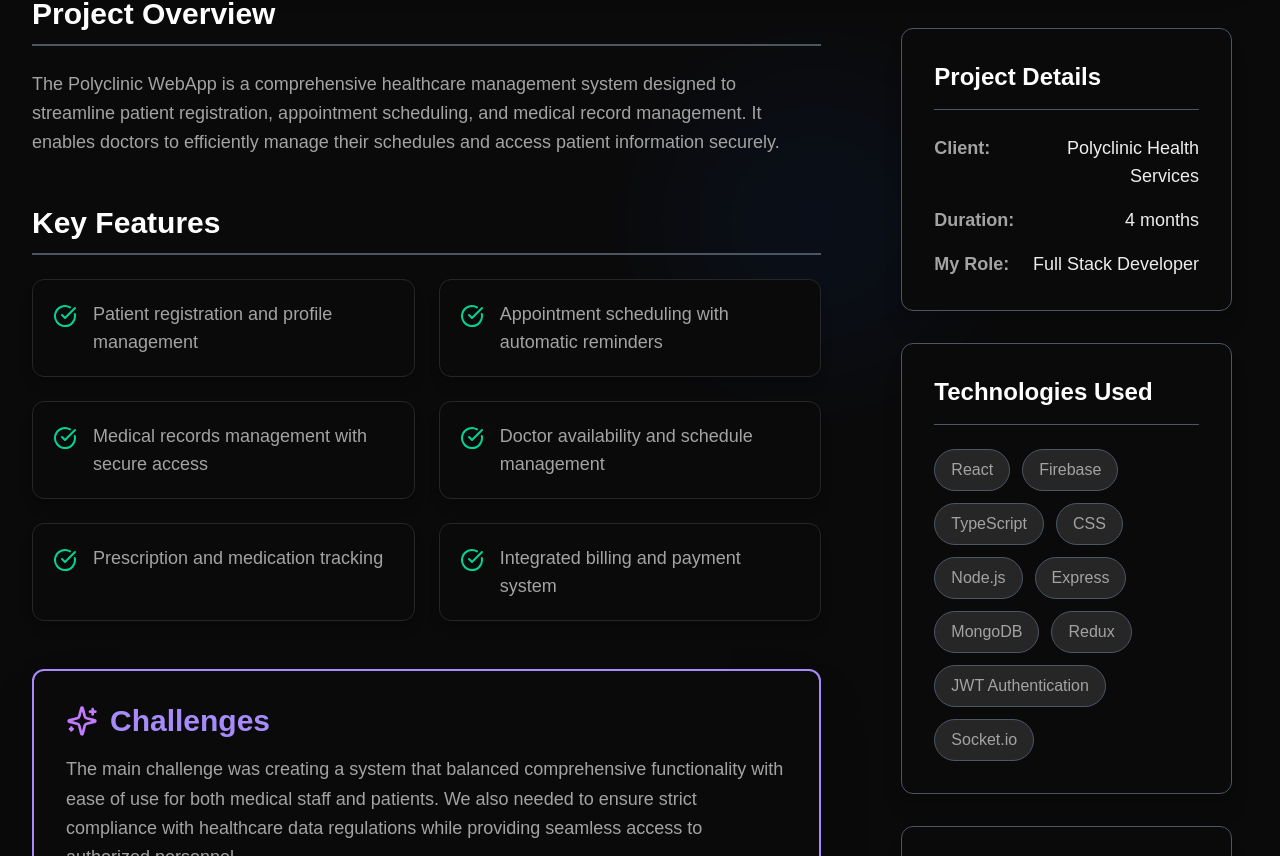
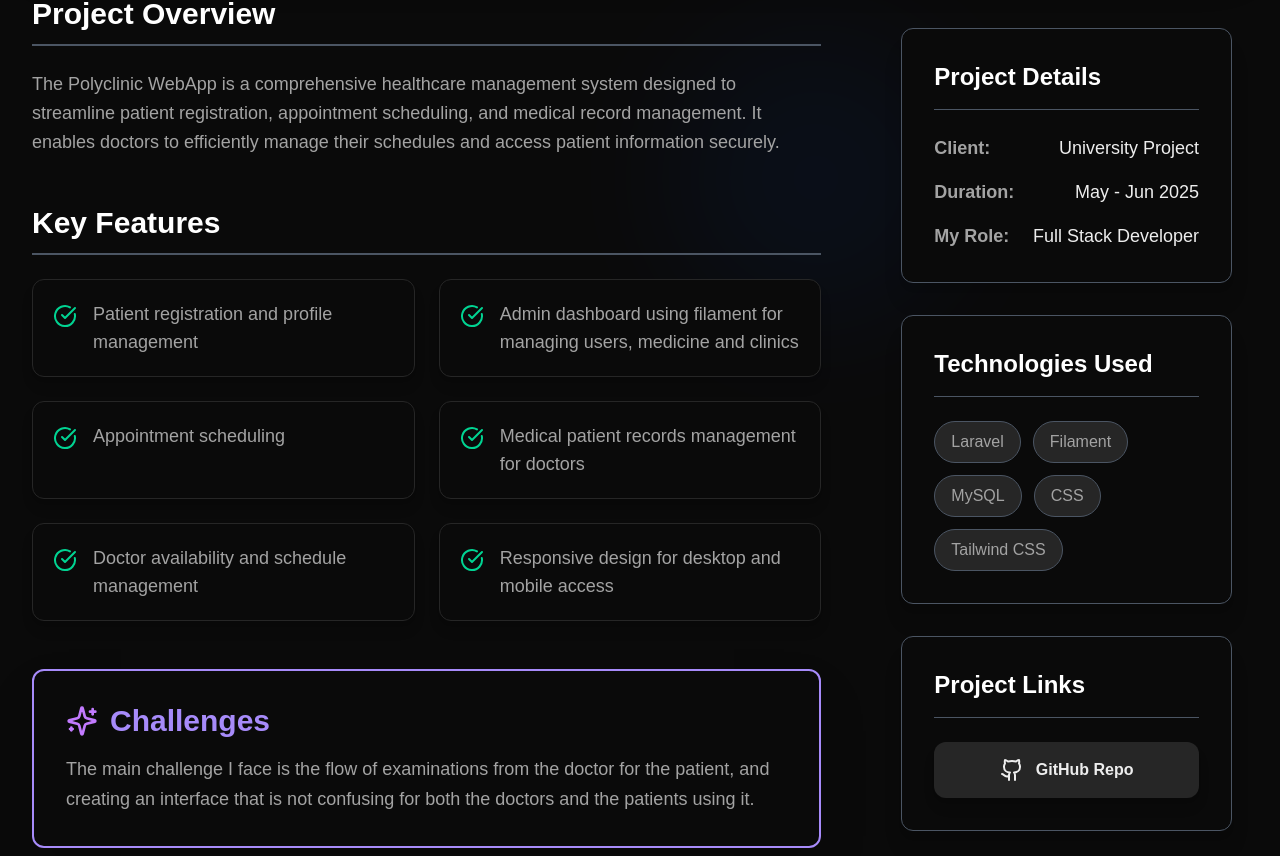
Before and after one commit to AriqF1/web-portofolio, a Next.js app: page /projects/polyclinic-webapp in a window 1280 px wide. Shown: the part 1164-2020 px from the top of the page. Built offline with nearby package versions, Linux system fonts and the light colour scheme.

Commit message:
refactor: add new projects

```diff
--- a/src/data/projects.ts
+++ b/src/data/projects.ts
@@ -25,16 +25,16 @@ export const projects: Project[] = [
     tags: ["React", "Tailwind CSS"],
     githubUrl: "https://github.com/AriqF1/web-mhs",
     fullDescription:
-      "This student dashboard application provides a comprehensive solution for managing academic activities, tracking performance, and accessing course materials. Built with Next.js and React, it offers a seamless experience across all devices.",
-    client: "University Assignment",
-    duration: "3 months",
-    role: "Fullstack Developer",
+      "This project website is an assignment from the course to create a university dashboard that can be used to manage students, courses, and lecturers. This website is built using React Js for the frontend and styled with Tailwindcss to achieve a modern and responsive appearance.",
+    client: "University Project",
+    duration: "Jan - May 2025",
+    role: "Frontend Developer",
     features: [
-      "tracking and visualization using chart.js",
+      "Auto redirect login with role management",
+      "Tracking and visualization using chart.js",
       "Lecturers management",
-      "Course material organization and search",
-      "Calendar integration with deadline reminders",
-      "Direct messaging with instructors",
+      "Courses management",
+      "Json-server integration for mock API",
       "Mobile-responsive design for on-the-go access",
     ],
     technologies: ["React", "Tailwind CSS", "Node.js", "Chart.js"],
@@ -44,42 +44,37 @@ export const projects: Project[] = [
       "/api/placeholder/800/500",
     ],
     challenges:
-      "One of the main challenges was integrating with the university's existing student information system while maintaining data security and privacy. We also needed to ensure the application was accessible and performed well on low-bandwidth connections for students in remote areas.",
+      "The main challenge I faced in this project was creating an interactive and responsive website design. I was also quite unfamiliar with json-server at first.",
     solutions:
-      "We implemented a secure API layer that interfaced with the university's systems, using OAuth 2.0 for authentication. For performance, we utilized static generation where possible and dynamic imports to reduce initial load times. We also developed an offline mode using service workers that allowed students to access cached materials without an internet connection.",
+      "My solution in this project is to research the dashboard appearance that my university has and then implement it into my own project. I also learned how to configure json-server from the documentation.  ",
   },
   {
     id: "polyclinic-webapp",
-    title: "Sismenkes - Healthcare Management System",
+    title: "PoliCare - Healthcare Management System",
     description:
       "A drag-and-drop task management application with user authentication and real-time updates.",
     image: "/api/placeholder/400/320",
-    tags: ["React", "Firebase", "TypeScript", "CSS"],
-    githubUrl: "https://github.com/yourusername/project2",
+    tags: ["Laravel", "Filament", "MySQL", "CSS"],
+    githubUrl: "https://github.com/AriqF1/web_poliklinik2",
     fullDescription:
       "The Polyclinic WebApp is a comprehensive healthcare management system designed to streamline patient registration, appointment scheduling, and medical record management. It enables doctors to efficiently manage their schedules and access patient information securely.",
-    client: "Polyclinic Health Services",
-    duration: "4 months",
+    client: "University Project",
+    duration: "May - Jun 2025",
     role: "Full Stack Developer",
     features: [
       "Patient registration and profile management",
-      "Appointment scheduling with automatic reminders",
-      "Medical records management with secure access",
+      "Admin dashboard using filament for managing users, medicine and clinics",
+      "Appointment scheduling",
+      "Medical patient records management for doctors",
       "Doctor availability and schedule management",
-      "Prescription and medication tracking",
-      "Integrated billing and payment system",
+      "Responsive design for desktop and mobile access",
     ],
     technologies: [
-      "React",
-      "Firebase",
-      "TypeScript",
+      "Laravel",
+      "Filament",
+      "MySQL",
       "CSS",
-      "Node.js",
-      "Express",
-      "MongoDB",
-      "Redux",
-      "JWT Authentication",
-      "Socket.io",
+      "Tailwind CSS",
     ],
     images: [
       "/api/placeholder/800/500",
@@ -87,40 +82,34 @@ export const projects: Project[] = [
       "/api/placeholder/800/500",
     ],
     challenges:
-      "The main challenge was creating a system that balanced comprehensive functionality with ease of use for both medical staff and patients. We also needed to ensure strict compliance with healthcare data regulations while providing seamless access to authorized personnel.",
+      "The main challenge I face is the flow of examinations from the doctor for the patient, and creating an interface that is not confusing for both the doctors and the patients using it.",
     solutions:
-      "We implemented a role-based authentication system with granular permissions and audit logging. The UI was designed with extensive user testing involving actual healthcare providers to ensure intuitive workflows. Data is encrypted both in transit and at rest, with automated backups and disaster recovery procedures.",
+      "The solution is that I study the inspection flow from the existing polyclinic website and create a database structure before it is implemented. Also, I research a minimalist and easy-to-understand design from various websites.",
   },
   {
     id: "soccer-score-website",
     title: "Premier HUB - Soccer Score Website",
     description:
-      "A modern portfolio website showcasing creative work with smooth animations and transitions.",
+      "A website displays score data from premier club soccer matches. data is retrieved using public fetch API",
     image: "/api/placeholder/400/320",
-    tags: ["Next.js", "Framer Motion", "Tailwind CSS"],
-    githubUrl: "https://github.com/yourusername/project3",
+    tags: ["React","Tailwind CSS"],
+    githubUrl: "https://github.com/AriqF1/web-soccer",
     fullDescription:
-      "This portfolio website was designed to showcase creative work with a focus on visual appeal and smooth interactions. Built with Next.js and enhanced with Framer Motion animations, it delivers an engaging user experience while maintaining excellent performance metrics.",
-    client: "Creative Designer",
-    duration: "1 month",
+      "This website is created using React Js and styling from tailwindcss. The data from this website is taken from the public API of the Premier League.",
+    client: "Course Project",
+    duration: " - ",
     role: "Frontend Developer",
     features: [
-      "Interactive project gallery with filtering capabilities",
-      "Smooth page transitions and scroll animations",
+      "Interactive website with smooth animations",
+      "Soccer scoer data fetched from public API",
       "Responsive design that works flawlessly on all devices",
-      "Dark/light mode toggle with saved preferences",
-      "Contact form with form validation and submission handling",
+      "Dark / light mode toggle with saved preferences",
       "Optimized image loading for fast page loads",
     ],
     technologies: [
-      "Next.js",
-      "Framer Motion",
+      "React",
       "Tailwind CSS",
-      "React",
-      "SendGrid API",
-      "Vercel Hosting",
-      "Google Analytics",
-      "Figma",
+      "Netifly Hosting",
     ],
     images: [
       "/api/placeholder/800/500",
@@ -128,8 +117,45 @@ export const projects: Project[] = [
       "/api/placeholder/800/500",
     ],
     challenges:
-      "The main challenge was creating a website that stood out visually while maintaining excellent performance. We needed to implement complex animations and transitions without compromising load times or causing visual jank on mobile devices.",
+      "The main challenge of this course project was that at that time I was unable to fetch APIs using clean code principles, as well as access the APIs publicly.",
     solutions:
-      "We utilized Framer Motion for performant animations with GPU acceleration. Images were optimized using Next.js built-in image optimization, and we implemented lazy loading for off-screen content. The design was implemented using Tailwind CSS for consistent styling and reduced CSS bundle size.",
+      "The solution is to follow the guidelines and documentation from my mentor, which allows me to fetch APIs with clean code principles and also gain knowledge to find public APIs suitable for future projects.",
+  },
+   {
+    id: "learning-website",
+    title: "Belajar Pintar - Learning Website",
+    description:
+      "A learning website for students and college students with an interactive and dynamic design.",
+    image: "/api/placeholder/400/320",
+    tags: ["React","Tailwind CSS"],
+    githubUrl: "https://github.com/AriqF1/web-belajar",
+    fullDescription:
+      "Belajar Pintar is a website created from a university project for the mid-semester exam. This website was built using React Js for the frontend and Tailwindcss for styling. The data is stored statically in Json-server which will be fetched with AxiosInstance on each page. The data needed by users on this website is also well visualized using Chart Js on the dashboard.",
+    client: "University Project",
+    duration: "Jun - Jul 2025",
+    role: "Frontend Developer",
+    features: [
+      "Login and registration system with role management",
+      "Interactive website with smooth animations",
+      "Course and material management",
+      "Quizz and assessment system",
+      "Data visualization using chart.js",
+      "Responsive design that works flawlessly on all devices",
+      "Achievements and progress tracking",
+    ],
+    technologies: [
+      "React",
+      "Tailwind CSS",
+      "Json-server",
+    ],
+    images: [
+      "/api/placeholder/800/500",
+      "/api/placeholder/800/500",
+      "/api/placeholder/800/500",
+    ],
+    challenges:
+      "The main challenge when I created this website was to make interesting features in the context of learning for users. And to think of ways in which this website can be easily developed in the future.",
+    solutions:
+      "The solution is that I research learning websites like Dicoding to obtain the important features that must be present on a learning website. I also apply clean code with axios instance to facilitate development with fetch API from the backend in the future.",
   },
 ];
```
